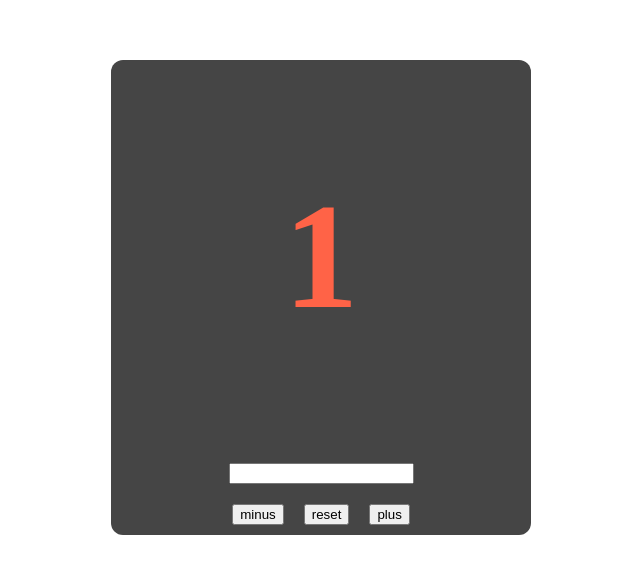
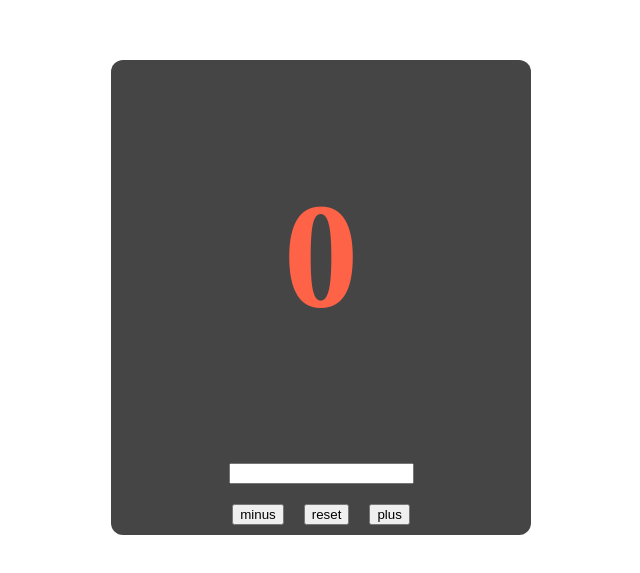
Before and after one commit to yaroslav-mudrevskyi/React-Practice, a React (Vite) app: page / in a window 1280 px wide. Shown: the part 111-684 px from the top of the page, without its empty margins (319-959 px from the left). Built offline with nearby package versions, Linux system fonts and the light colour scheme.

Commit message:
Update Counter.jsx

```diff
--- a/src/components/Counter/Counter.jsx
+++ b/src/components/Counter/Counter.jsx
@@ -2,7 +2,7 @@ import { useState } from "react";
 import s from "./Counter.module.css";
 
 const Counter = () => {
-  const [counter, setCounter] = useState(1);
+  const [counter, setCounter] = useState(0);
 
   const handleMinusClick = () => {
     if (counter < 1) return;
@@ -10,12 +10,19 @@ const Counter = () => {
   };
 
   const handleResetClick = () => {
-    setCounter(1);
+    setCounter(0);
   };
 
   const handlePlusClick = () => {
-    setCounter(counter + 1);
+    // setCounter(counter + 1);
+    setCounter((prev) => prev + 1);
   };
+
+  const sum = (name) => {
+    console.log(`Welcome, ${name}`);
+  };
+
+  sum("Petya");
 
   return (
     <div className={s.flexContainer}>
```
